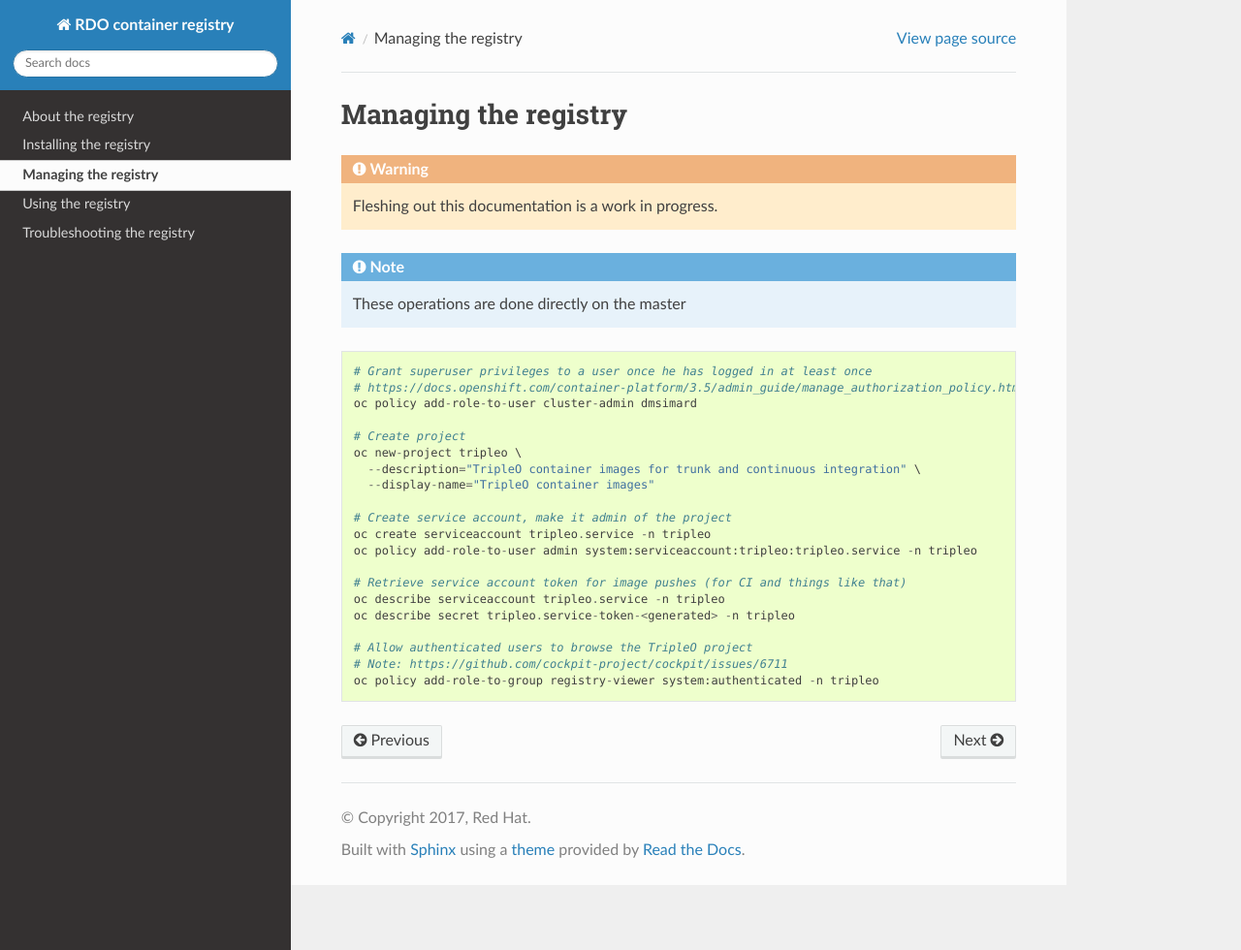
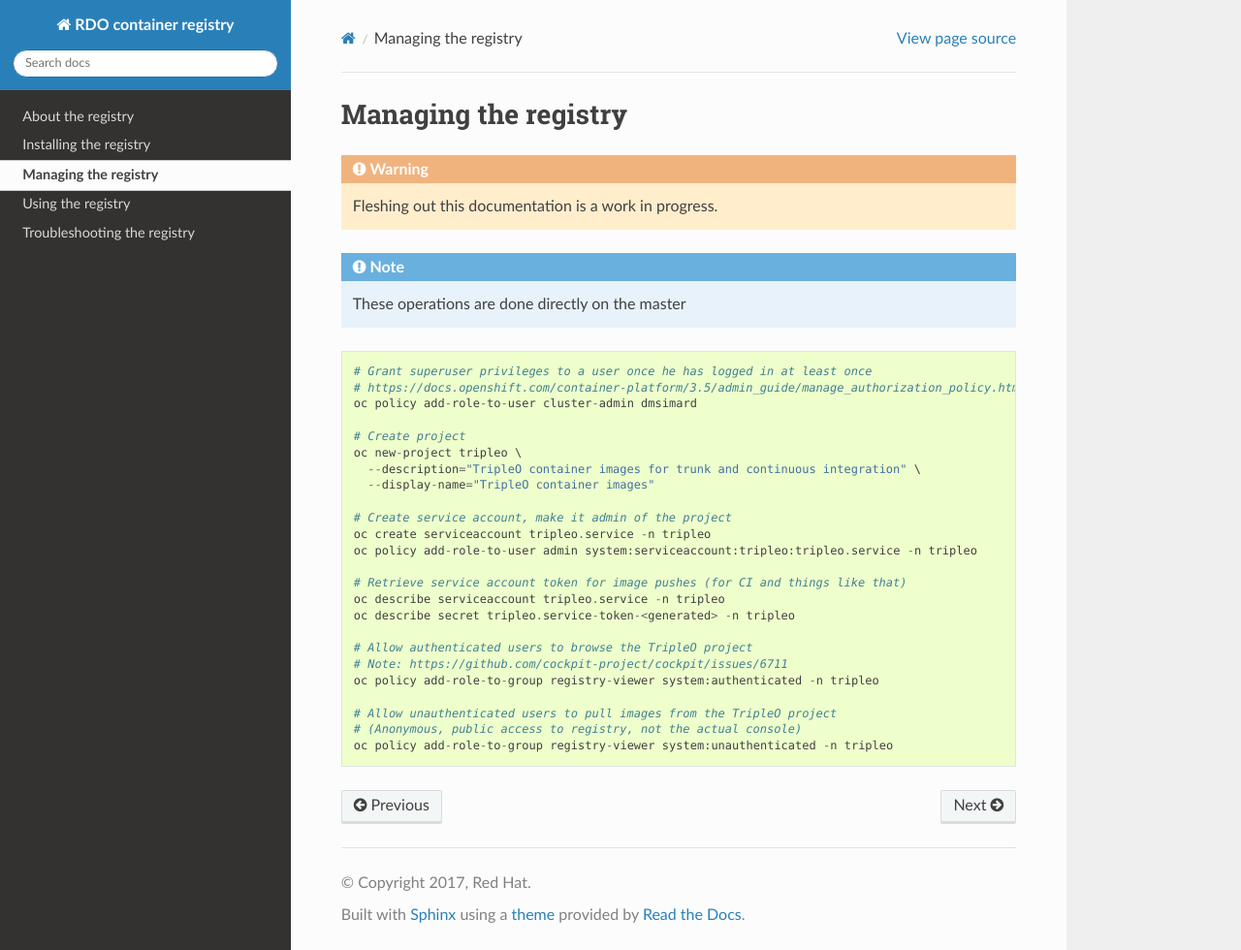
Before and after one commit to rdo-infra/rdo-container-registry, a Sphinx documentation site: the page built from doc/source/managing.rst, in a window 1280 px wide and 980 px high. Shown: the whole window at 97% size. Built offline with Sphinx 7.4.7 and the Read the Docs theme 2.0.0, drawn with Linux system fonts in a browser that asks for light colours; the version number could not be read and is left out.

Commit message:
Add docs on troubleshooting policies/permissions, add missing perms
Change-Id: Iaf308d9ecfabb07547bfbe06fb98d0a58e91cc7e

```diff
--- a/doc/source/managing.rst
+++ b/doc/source/managing.rst
@@ -27,3 +27,7 @@ Managing the registry
     # Allow authenticated users to browse the TripleO project
     # Note: https://github.com/cockpit-project/cockpit/issues/6711
     oc policy add-role-to-group registry-viewer system:authenticated -n tripleo
+
+    # Allow unauthenticated users to pull images from the TripleO project
+    # (Anonymous, public access to registry, not the actual console)
+    oc policy add-role-to-group registry-viewer system:unauthenticated -n tripleo
--- a/doc/source/troubleshooting.rst
+++ b/doc/source/troubleshooting.rst
@@ -27,3 +27,6 @@ Troubleshooting the registry
     # Execute a command in a running pod
     oc get pods -n default
     oc exec -n default <pod name> <command> (ex: oc exec -n default docker-registry-1-xgxqb ls)
+
+    # Look at policies and permissions for a project
+    oc get rolebindings -n project
```
